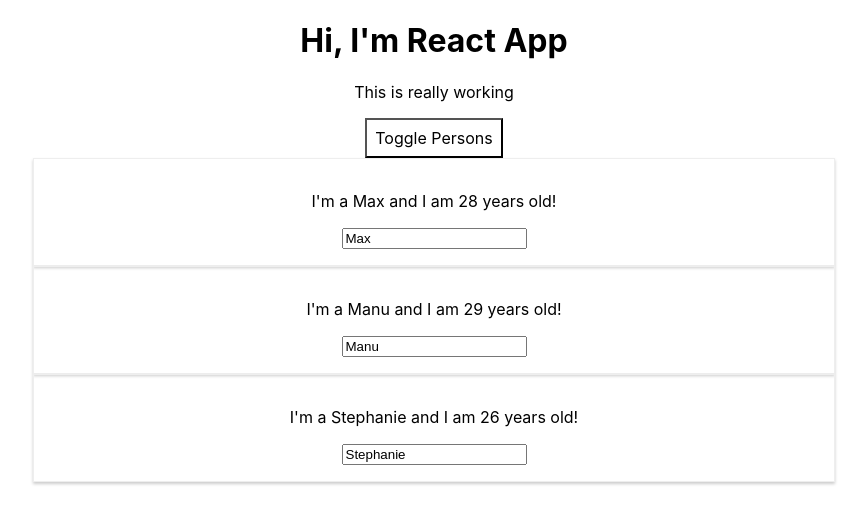
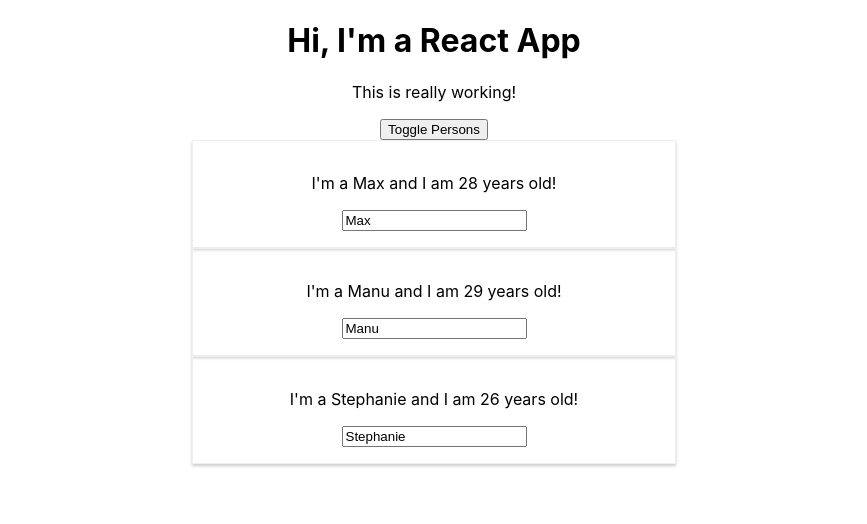
Before and after one commit to hanship0530/learning_reactjs, a React (Create React App) app in the folder react-complete-guide/: page / in a window 1280 px wide. Both pictures are taken after a click on the button "Toggle Persons". Shown: the top 524 px of the page, without its empty margins (206-1073 px from the left). Built offline with nearby package versions, Linux system fonts and the light colour scheme.

Commit message:
Section5: 72 Styled Components & Dynamic Styles

```diff
--- a/react-complete-guide/src/App.css
+++ b/react-complete-guide/src/App.css
@@ -1,5 +1,27 @@
 .App {
   text-align: center;
+}
+
+.red {
+  color: red;
+}
+
+.bold {
+  font-weight: bold;
+}
+
+.button {
+  background-color: green;
+  color: white;
+  font: inherit;
+  border: 1px solid blue;
+  padding: 8px;
+  cursor: pointer;
+}
+
+.button:hover {
+  background-color: lightgreen;
+  color: black;
 }
 
 .App-logo {
--- a/react-complete-guide/src/App.js
+++ b/react-complete-guide/src/App.js
@@ -1,124 +1,111 @@
-import logo from './logo.svg';
-import './App.css';
-// import React, { Component } from 'react';
-import React, { useState } from 'react';
-import Person from './Person/Person'
+import React, { Component } from "react";
 
-// function App() {
-//   return (
-//     <div className="App">
-//       <header className="App-header">
-//         <img src={logo} className="App-logo" alt="logo" />
-//         <p>
-//           Edit <code>src/App.js</code> and save to reload.
-//         </p>
-//         <a
-//           className="App-link"
-//           href="https://reactjs.org"
-//           target="_blank"
-//           rel="noopener noreferrer"
-//         >
-//           Learn React
-//         </a>
-//       </header>
-//     </div>
-//   );
-// }
+import "./App.css";
+import Person from "./Person/Person";
 
-function App() {
-  const [ personsState, setPersonsState ] = useState({
+class App extends Component {
+  state = {
     persons: [
-      {id:'id1',  name: 'Max', age: 28 },
-      {id:'id2',  name: 'Manu', age: 29 },
-      {id:'id3',  name: 'Stephanie', age: 26 }
-    ]
+      { id: "asfa1", name: "Max", age: 28 },
+      { id: "vasdf1", name: "Manu", age: 29 },
+      { id: "asdf11", name: "Stephanie", age: 26 },
+    ],
+    otherState: "some other value",
+    showPersons: false,
+  };
+
+  nameChangedHandler = (event, id) => {
+    const personIndex = this.state.persons.findIndex((p) => {
+      return p.id === id;
     });
 
-  const [ otherState, setOtherState ] = useState('some other value');
-  const [ showPersons, setShowPersons ] = useState(false);
-
-  console.log(personsState, otherState);
-
-  const switchNameHandler = (newName) => {
-    // DON'T DO THIS: this.state.persons[0].name = 'Maximilian';
-    setPersonsState({
-      persons: [
-        { name: newName, age: 27 },
-        { name: personsState.persons[1].name, age: 29 },
-        { name: personsState.persons[2].name, age: 26 }
-      ]
-    })
+    const person = {
+      ...this.state.persons[personIndex],
     };
 
-  const nameChangeHandler = (event, id) => {
-    const personIndex = personsState.persons.findIndex(p => {
-      return p.id === id;
-    });
-    // 기존 오브젝트를 수정하는 것 보다 복사해서 수정하는 것을 자바스크립트에서는 권장함
-    // without mutating orignal object
-    const person = { ...personsState.persons[personIndex] };
+    // const person = Object.assign({}, this.state.persons[personIndex]);
+
     person.name = event.target.value;
-    const persons = [...personsState.persons];
+
+    const persons = [...this.state.persons];
     persons[personIndex] = person;
 
-    setPersonsState({ persons: persons });
+    this.setState({ persons: persons });
   };
 
-  // Inline style
-  const style = {
-    backgroundColor: 'white',
-    font: 'inherit',
-    border: '1x solid blue',
-    padding: '8px',
-    cursor: 'pointer'
+  deletePersonHandler = (personIndex) => {
+    // const persons = this.state.persons.slice();
+    const persons = [...this.state.persons];
+    persons.splice(personIndex, 1);
+    this.setState({ persons: persons });
   };
 
-  const togglePersonHandler = () => {
-    const doesShow = showPersons;
-    setShowPersons(!doesShow);
+  togglePersonsHandler = () => {
+    const doesShow = this.state.showPersons;
+    this.setState({ showPersons: !doesShow });
   };
 
-  const deletePersonHandler = (personIndex) => {
-    // const persons = personsState.persons;
-    const persons = [...personsState.persons];
-    persons.splice(personIndex, 1);
-    setPersonsState({persons: persons})
+  render() {
+    const style = {
+      backgroundColor: "green",
+      font: "inherit",
+      border: "1px solid blue",
+      padding: "8px",
+      cursor: "pointer",
+      ":hover": {
+        backgroundColor: "lightgreen",
+        color: "black",
+      },
     };
+
     let persons = null;
 
-  if (showPersons) {
+    if (this.state.showPersons) {
       persons = (
         <div>
-        {personsState.persons.map(
-          (person, index) => {
-            return <Person
-              click={() => deletePersonHandler(index)}
+          {this.state.persons.map((person, index) => {
+            return (
+              <Person
+                click={() => this.deletePersonHandler(index)}
                 name={person.name}
                 age={person.age}
                 key={person.id}
-              changed={(event) => nameChangeHandler(event, person.id)}/>
-          }
-        )}
-          {/* <Person name={personsState.persons[0].name} age={personsState.persons[0].age} />
-          <Person name={personsState.persons[1].name}
-            age={personsState.persons[1].age}
-            click={switchNameHandler.bind(this, 'Max!')}
-            changed={nameChangeHandler}> My Hobbies: Racing</Person>
-          <Person name={personsState.persons[2].name} age={personsState.persons[2].age} /> */}
+                changed={(event) => this.nameChangedHandler(event, person.id)}
+              />
+            );
+          })}
         </div>
       );
+
+      style.backgroundColor = "red";
+      style[":hover"] = {
+        backgroundColor: "salmon",
+        color: "white",
+      };
+    }
+
+    const classes = [];
+    if (this.state.persons.length <= 2) {
+      classes.push("red");
+    }
+    if (this.state.persons.length <= 1) {
+      classes.push("bold");
     }
     return (
       <div className="App">
-      <h1>Hi, I'm React App</h1>
-      <p>This is really working</p>
+        <h1>Hi, I'm a React App</h1>
+        <p className={classes.join(" ")}>This is really working!</p>
         <button
-        style={style}
-        onClick={togglePersonHandler}>Toggle Persons</button>
+          alt={this.state.showPersons}
+          onClick={this.togglePersonsHandler}
+        >
+          Toggle Persons
+        </button>
         {persons}
       </div>
     );
-  // return React.createElement('div', {className: 'App'}, React.createElement('h1',null,'Does this work now?'));
-};
+    // return React.createElement('div', {className: 'App'}, React.createElement('h1', null, 'Does this work now?'));
+  }
+}
 
 export default App;
--- a/react-complete-guide/src/Person/Person.css
+++ b/react-complete-guide/src/Person/Person.css
@@ -6,3 +6,9 @@
   padding: 16px;
   text-align: center;
 }
+
+/* @media (min-width: 500px) {
+  .Person {
+    width: 450px;
+  }
+} */
--- a/react-complete-guide/src/Person/Person.js
+++ b/react-complete-guide/src/Person/Person.js
@@ -1,14 +1,29 @@
-import React from 'react'
-import './Person.css';
+import React from "react";
+import styled from "styled-components";
+
+const StyleDiv = styled.div`
+  width: 60%;
+  margin: auto;
+  border: 1px solid #eee;
+  box-shadow: 0 2px 3px #ccc;
+  padding: 16px;
+  text-align: center;
+  @media (min-width: 500px) {
+    width: 450px;
+  }
+`;
 
 const person = (props) => {
-    return (
-        <div className='Person'>
-            <p onClick={props.click}>I'm a {props.name} and I am {props.age}  years old!</p>
-            <p>{props.children}</p>
-            <input type='text' onChange={props.changed} value={props.name}/>
-        </div>
-    )
-}
+  return (
+    // <div className="Person" style={style}>
+    <StyleDiv>
+      <p onClick={props.click}>
+        I'm a {props.name} and I am {props.age} years old!
+      </p>
+      <p>{props.children}</p>
+      <input type="text" onChange={props.changed} value={props.name} />
+    </StyleDiv>
+  );
+};
 
 export default person;
```
Also changed, not shown: 2 other files (tests, documents, lock files or other folders). Lines whose indentation alone changed are shown as unchanged.
